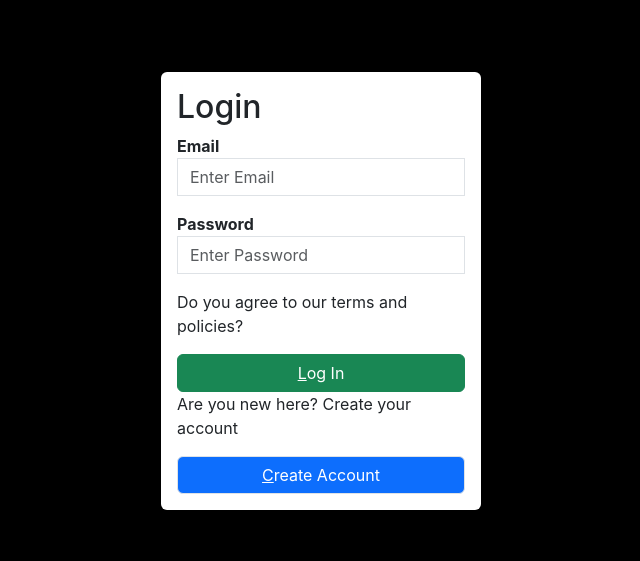
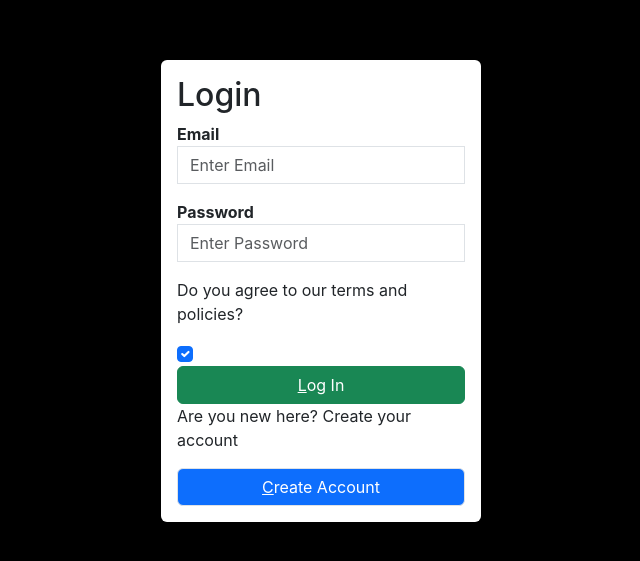
Before and after one commit to bluVshal/sample-login-front, a React (Create React App) app: page / in a window 1280 px wide. Shown: the part 109-670 px from the top of the page, without its empty margins (319-959 px from the left). Built offline with nearby package versions, Linux system fonts and the light colour scheme.

Commit message:
Added checkbox on login

```diff
--- a/src/Components/Login.js
+++ b/src/Components/Login.js
@@ -66,7 +66,8 @@ const Login = () => {
                         <input name='password' type='password' onInput={handleInput} placeholder='Enter Password' className='form-control rounded-0'></input>
                         <span>{errors.password && <span className='text-danger'>{errors.password}</span>}</span>
                     </div>
-                    <p> Do you agree to our terms and policies? </p>
+                    <p for='termsAgreeCheck'> Do you agree to our terms and policies? </p>
+                    <input class="form-check-input" type="checkbox" value="" id="termsAgreeCheck" checked></input>
                     <button type="submit" onClick={handleSubmit} className='btn btn-success w-100'><u>L</u>og In</button>
                     <p> Are you new here? Create your account</p>
                     <Link to='/signup' className='btn btn-primary border w-100'><u>C</u>reate Account</Link>
```
